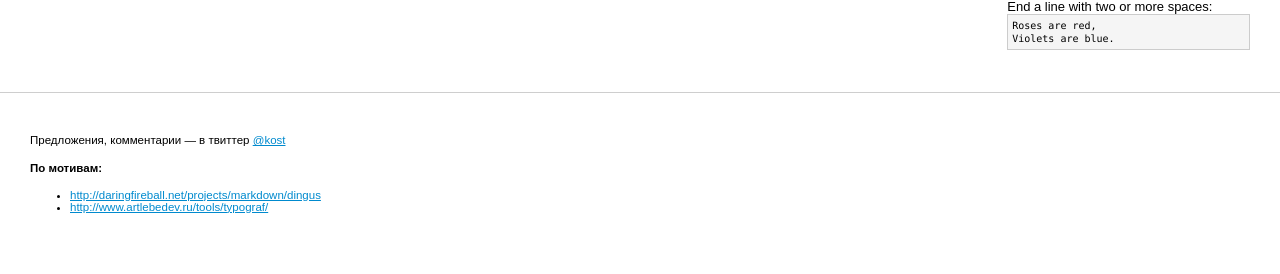
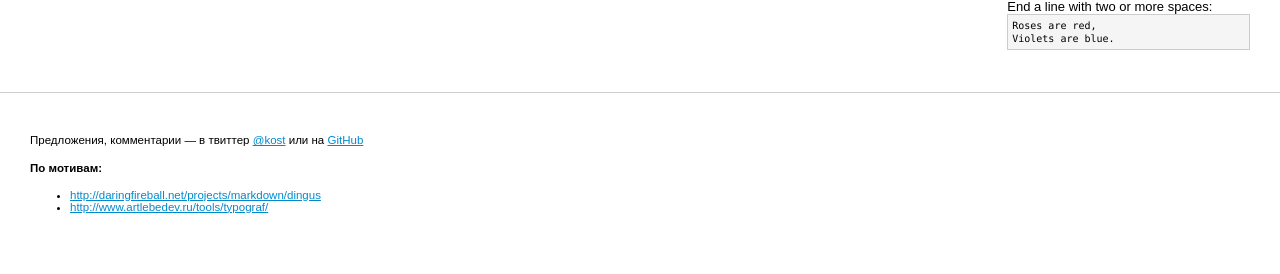
Before and after one commit to akost/marktypo, a PHP site: page / in a window 1280 px wide. Shown: the part 1840-2114 px from the top of the page. Run offline with PHP 8.4, Linux system fonts and the light colour scheme; data that the repository does not hold is empty.

Commit message:
Added link to github

```diff
--- a/index.php
+++ b/index.php
@@ -326,7 +326,7 @@ Violets are blue.
 </div>
 
 <footer>
-  <p>Предложения, комментарии — в твиттер <a href="https://twitter.com/kost">@kost</a></p>
+  <p>Предложения, комментарии — в твиттер <a href="https://twitter.com/kost">@kost</a> или на <a href="https://github.com/akost/marktypo">GitHub</a></p>
   <h4>По мотивам:</h4>
     <ul>
     <li><a href="http://daringfireball.net/projects/markdown/dingus">http://daringfireball.net/projects/markdown/dingus</a></li>
```
